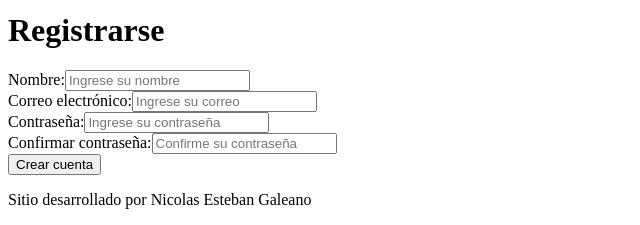
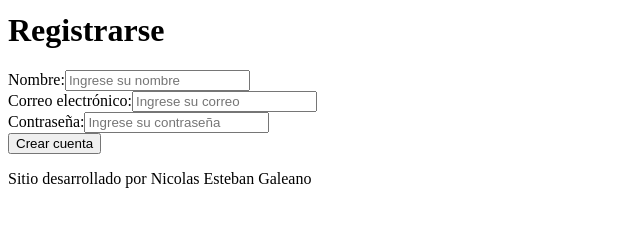
Before and after one commit to Nicolas-lab2424/tp-final, a React (Vite) app: page /Register in a window 1280 px wide. Shown: the part 320-545 px from the top of the page, without its empty margins (0-640 px from the left). Built offline with nearby package versions, Linux system fonts and the light colour scheme.

Commit message:
add:funcionalidad al register

```diff
--- a/src/pages/Register.jsx
+++ b/src/pages/Register.jsx
@@ -1,52 +1,53 @@
 import { Layout } from "../components/Layout"
+import { useState } from "react"
+const Register = () => {
 
-const Register = () => {
+  const [username, setUsername] = useState("")
+  const [email, setEmail] = useState("")
+  const [password, setPassword] = useState("")
+
+  const handleUsername = (e) => {
+    setUsername(e.target.value)
+    console.log("hola")
+  }
+
+  const handleEmail = (e) => {
+    setEmail(e.target.value)
+
+  }
+
+  const handlePassword = (e) => {
+    setPassword(e.target.value)
+  }
+
+
+  const handleSubmit = (e) => {
+    e.preventDefault()
+    console.log(username, email, password)
+  }
+
 
   return (
 
     <Layout>
       <div>
         <h1>Registrarse</h1>
-        <form>
+        <form onSubmit={handleSubmit}>
           <div>
             <label htmlFor="nombre">Nombre:</label>
-            <input
-              type="text"
-              id="nombre"
-              name="nombre"
-              placeholder="Ingrese su nombre"
-            />
+            <input onChange={handleUsername} type="text" id="nombre" name="nombre" placeholder="Ingrese su nombre" />
           </div>
 
           <div>
             <label htmlFor="email">Correo electrónico:</label>
-            <input
-              type="email"
-              id="email"
-              name="email"
-              placeholder="Ingrese su correo"
-            />
+            <input onChange={handleEmail} type="email" id="email" name="email" placeholder="Ingrese su correo" />
           </div>
 
           <div>
             <label htmlFor="password">Contraseña:</label>
-            <input
-              type="password"
-              id="password"
-              name="password"
-              placeholder="Ingrese su contraseña"
-            />
+            <input onChange={handlePassword} type="password" id="password" name="password" placeholder="Ingrese su contraseña" />
           </div>
 
-          <div>
-            <label htmlFor="confirmPassword">Confirmar contraseña:</label>
-            <input
-              type="password"
-              id="confirmPassword"
-              name="confirmPassword"
-              placeholder="Confirme su contraseña"
-            />
-          </div>
 
           <button type="submit">Crear cuenta</button>
         </form>
```
